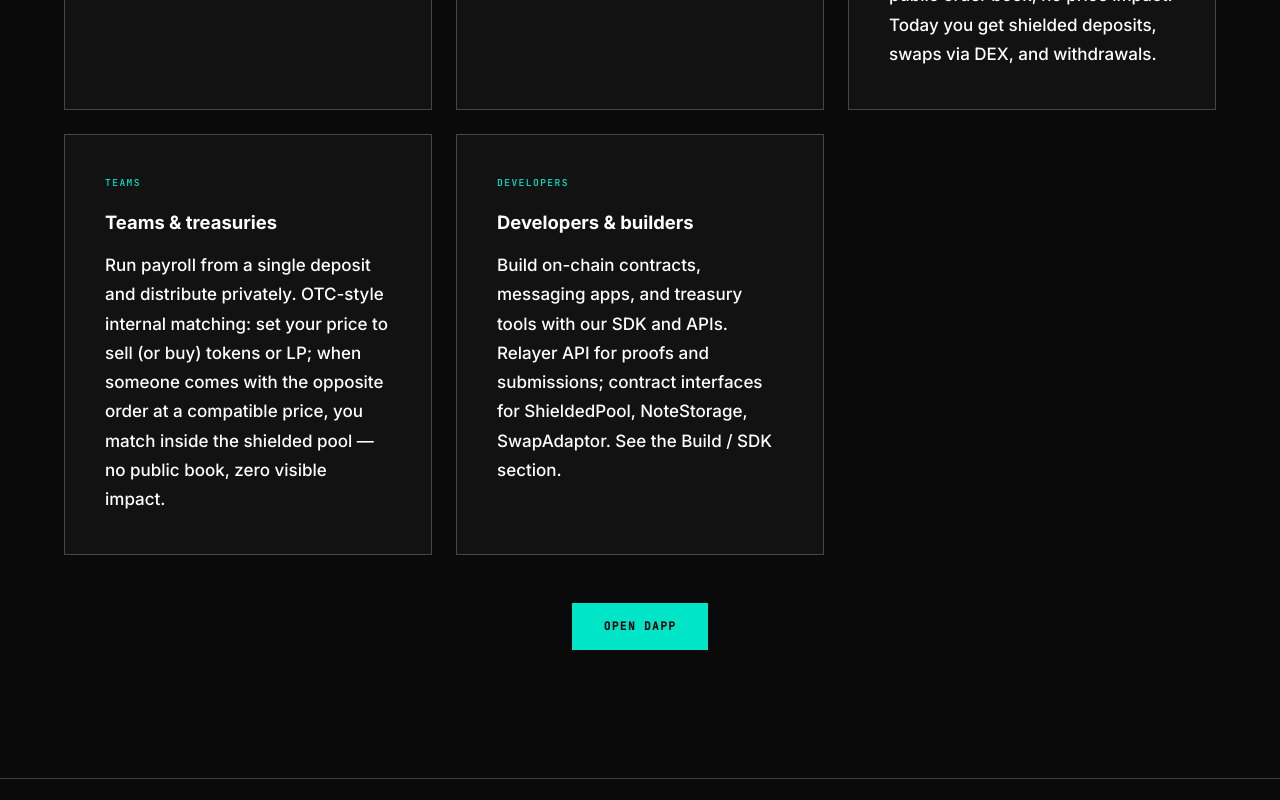
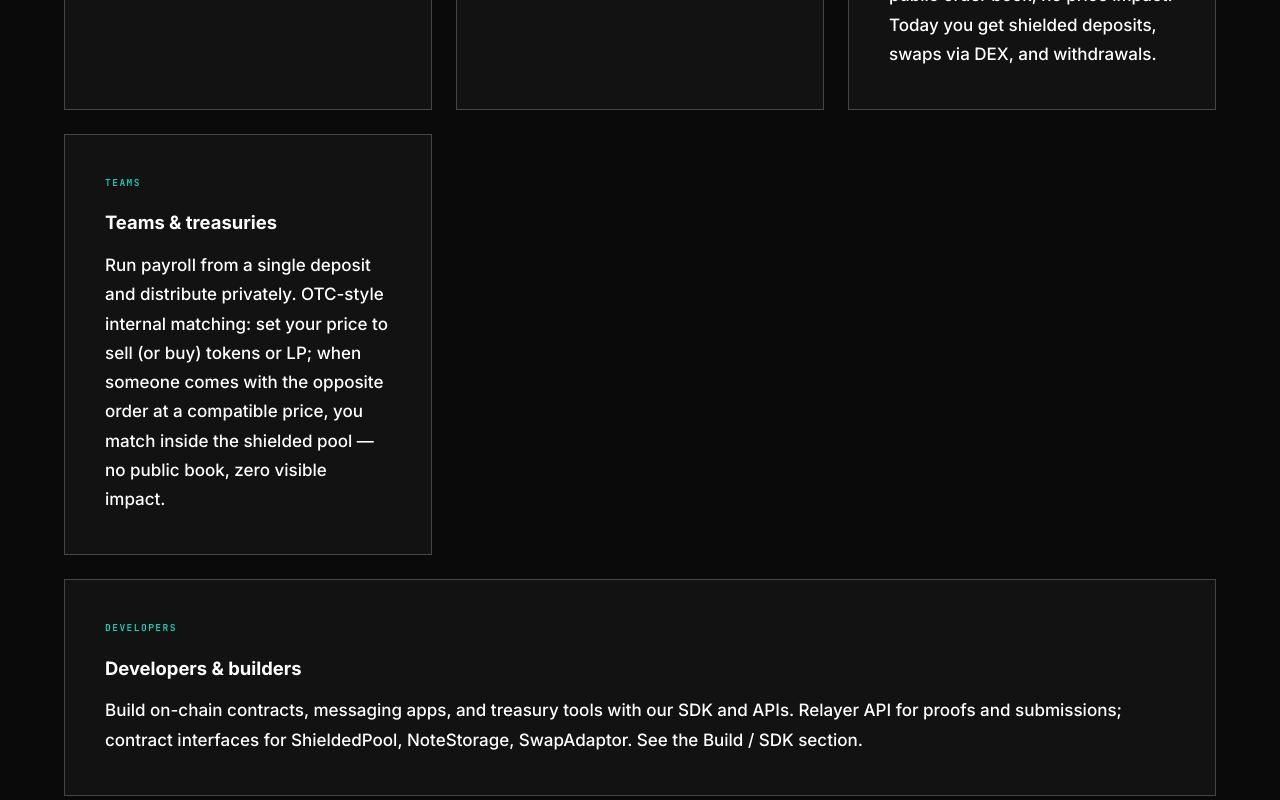
Before and after one commit to Phanton-Protocol/website, a React (Vite) app: page / in a window 1280 px wide. Shown: the part 1740-2540 px from the top of the page. Built offline with nearby package versions, Linux system fonts and the light colour scheme; no server answers.

Commit message:
Who it's for: last card spans full width to remove empty box

```diff
--- a/src/components/WhoCanUseIt.jsx
+++ b/src/components/WhoCanUseIt.jsx
@@ -53,7 +53,11 @@ const WhoCanUseIt = () => (
             whileInView={{ opacity: 1, y: 0 }}
             viewport={{ once: true }}
             transition={{ delay: i * 0.08, duration: 0.6 }}
-            style={{ display: 'flex', flexDirection: 'column' }}
+            style={{
+              display: 'flex',
+              flexDirection: 'column',
+              gridColumn: audiences.length % 2 === 1 && i === audiences.length - 1 ? '1 / -1' : undefined,
+            }}
           >
             <span style={{
               fontFamily: 'var(--font-mono)',
```
